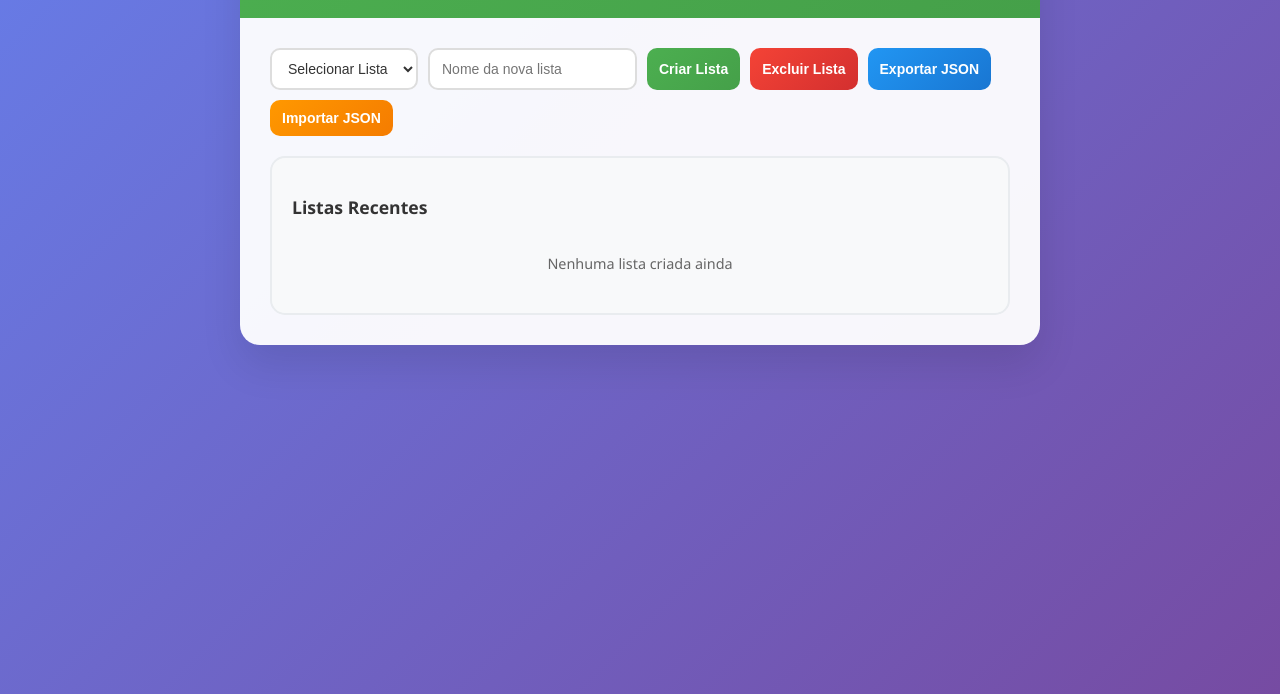
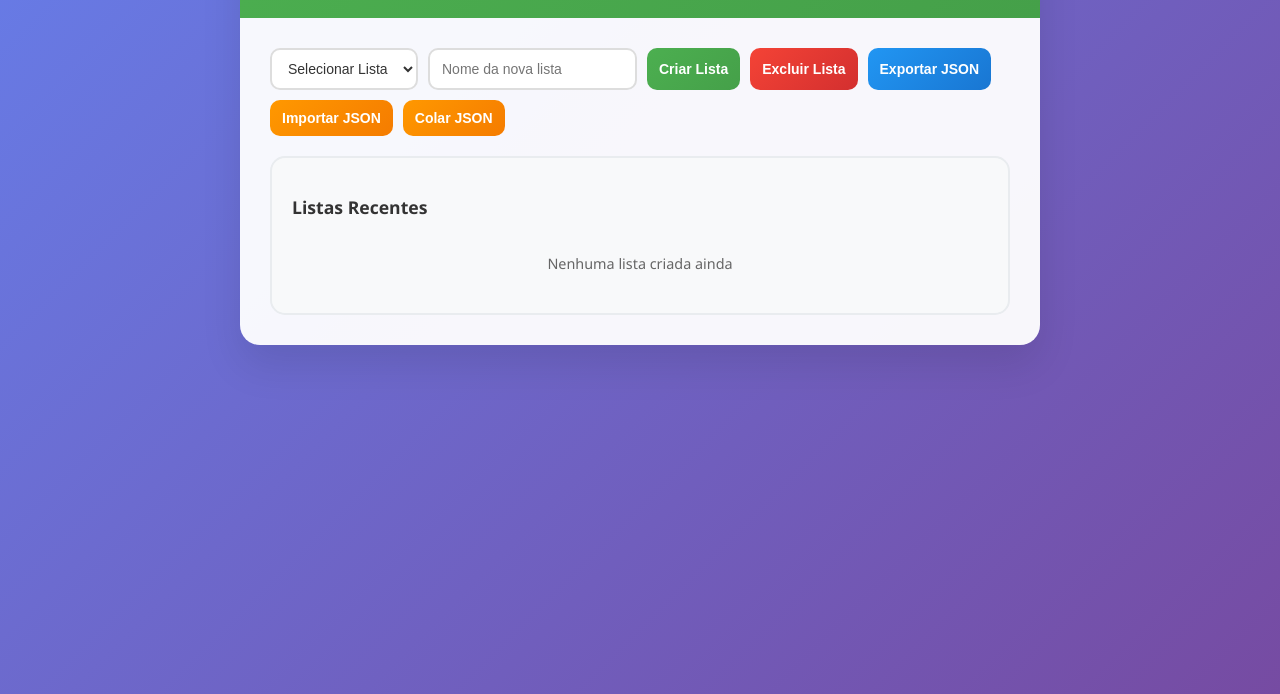
Before and after one commit to edufms/edufms.github.io, a plain HTML site: page lista.html in a window 1280 px wide. Shown: the part 162-856 px from the top of the page. Drawn offline with Linux system fonts and the light colour scheme.

Commit message:
importar da area de transferencia

```diff
--- a/lista.html
+++ b/lista.html
@@ -24,6 +24,7 @@
         <button onclick="exportLists()" class="btn-info">Exportar JSON</button>
         <input type="file" id="importFile" style="display:none" accept="application/json" onchange="importLists(event)">
         <button onclick="document.getElementById('importFile').click()" class="btn-secondary">Importar JSON</button>
+        <button onclick="importFromClipboard()" class="btn-secondary">Colar JSON</button>
       </div>
 	<div class="recent-lists">
 		<h3>Listas Recentes</h3>
--- a/scripts/lista.js
+++ b/scripts/lista.js
@@ -300,9 +300,37 @@ function formatDate(dateString) {
   return date.toLocaleDateString('pt-BR');
 }
 
+async function importFromClipboard() {
+  try {
+    const text = await navigator.clipboard.readText();
+    if (!text) {
+      alert("A área de transferência está vazia.");
+      return;
+    }
 
-    document.getElementById('listSelect').addEventListener('change',function(){selectList(this.value)});
-    document.documentElement.setAttribute('data-theme', localStorage.getItem('theme')||'light');
-    updateThemeToggle();
+    const importedData = JSON.parse(text);
+
+    if (typeof importedData !== "object" || importedData === null) {
+      alert("O conteúdo colado não é um JSON válido.");
+      return;
+    }
+
+    // Mescla com as listas existentes
+    lists = { ...lists, ...importedData };
+
+    saveLists();
     loadListSelector();
+    loadRecentLists();
+
+    alert("JSON importado com sucesso!");
+  } catch (err) {
+    alert("Erro ao ler ou importar o JSON: " + err.message);
+  }
+}
+
+
+document.getElementById('listSelect').addEventListener('change',function(){selectList(this.value)});
+document.documentElement.setAttribute('data-theme', localStorage.getItem('theme')||'light');
+updateThemeToggle();
+loadListSelector();
 loadRecentLists();
```
